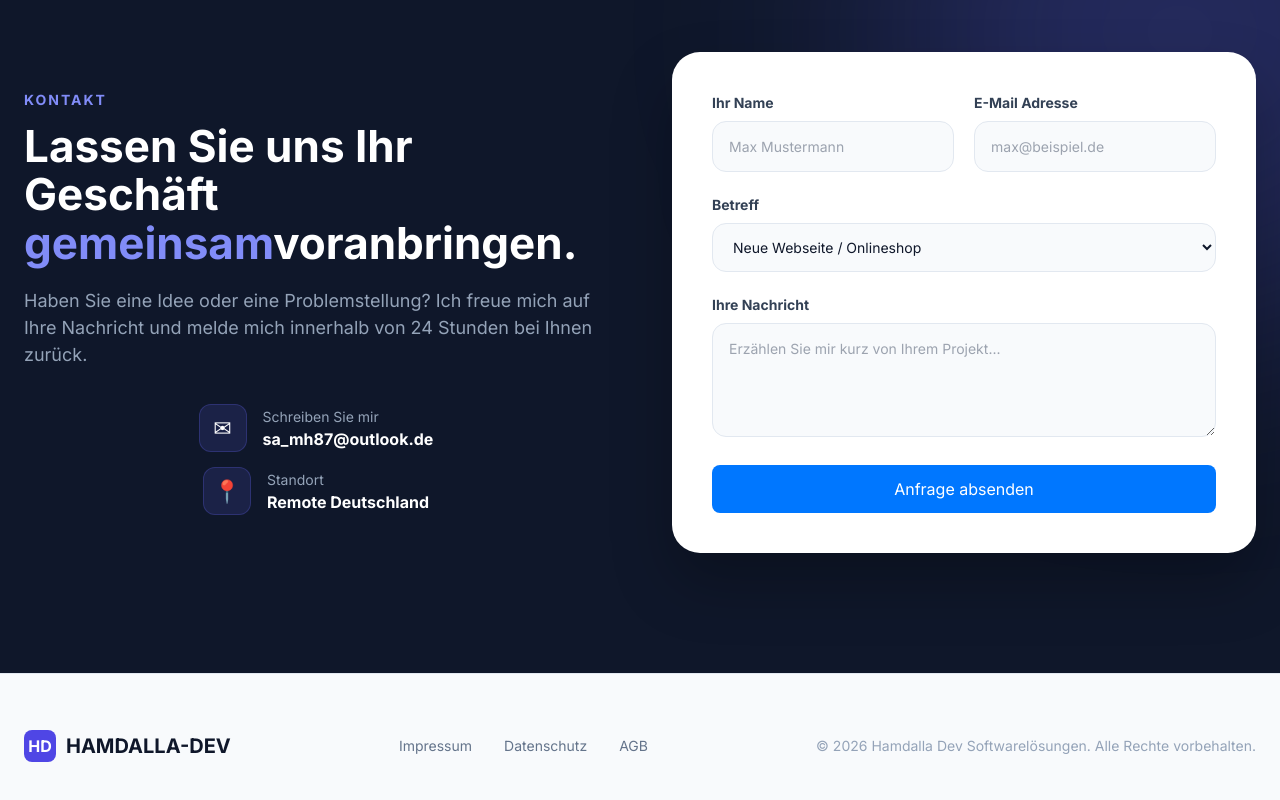
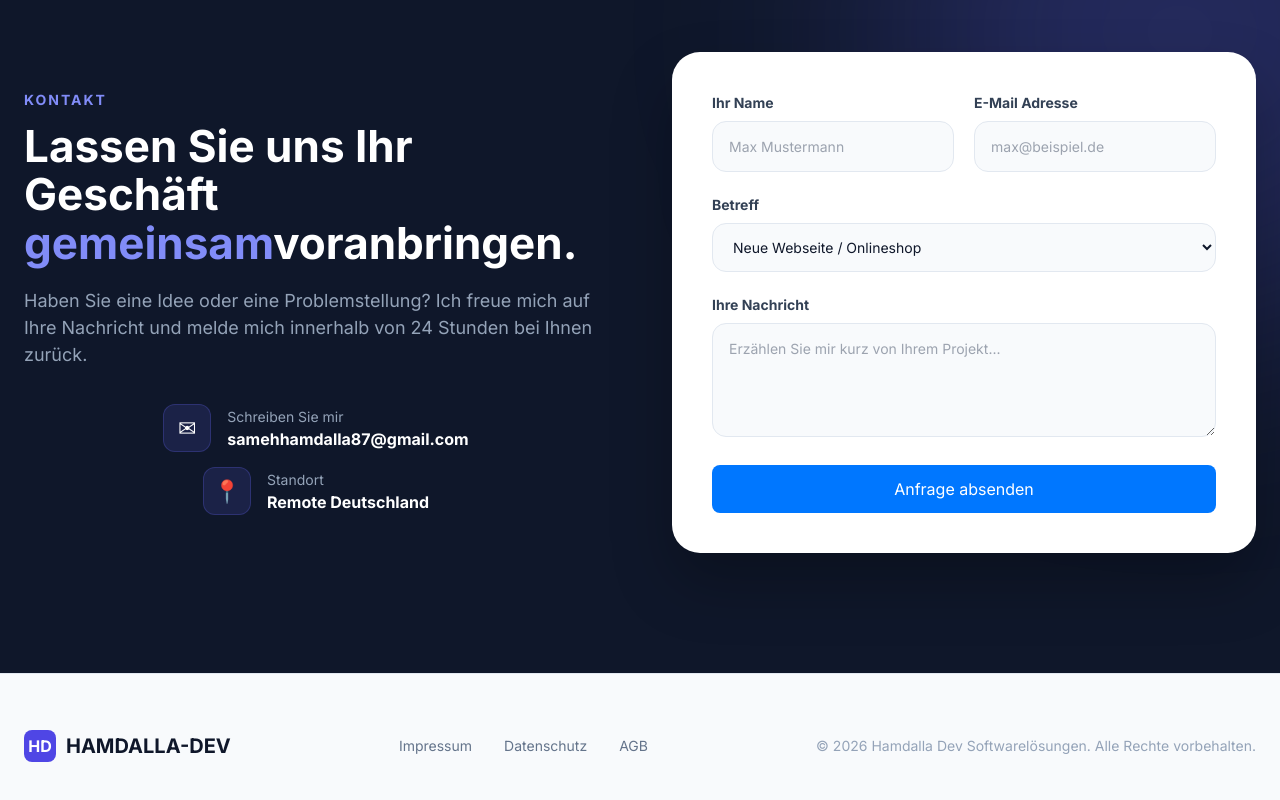
Before and after one commit to Sameh-Hamdalla/hamdalla-dev, a React (Vite) app: page / in a window 1280 px wide. Shown: the part 2484-3284 px from the top of the page. Built offline with nearby package versions, Linux system fonts and the light colour scheme; no server answers.

Commit message:
Update email address in Contact component

```diff
--- a/src/components/kontakt/Contact.tsx
+++ b/src/components/kontakt/Contact.tsx
@@ -143,7 +143,7 @@ const Contact: React.FC = () => {
                   <div className="info-value">
                     {/* mailto öffnet nur das Mailprogramm */}
                     <a href="mailto:sa_mh87@outlook.de">
-                      sa_mh87@outlook.de
+                      samehhamdalla87@gmail.com
                     </a>
                   </div>
                 </div>
```
